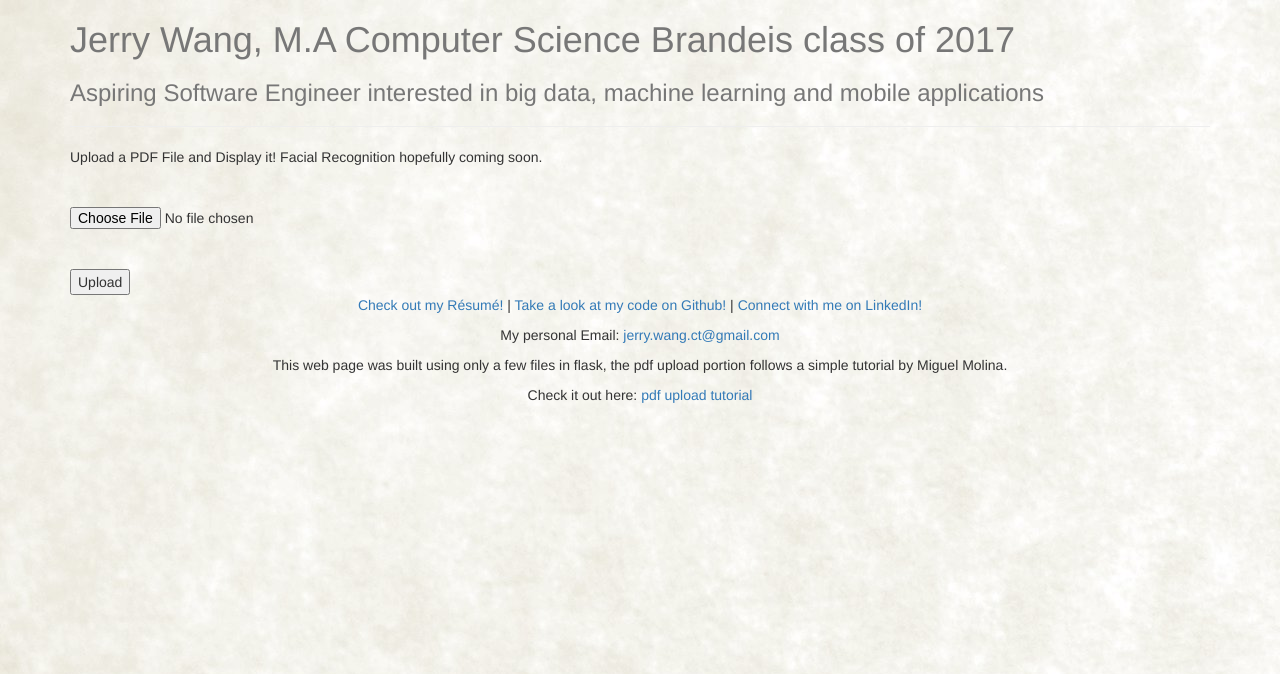
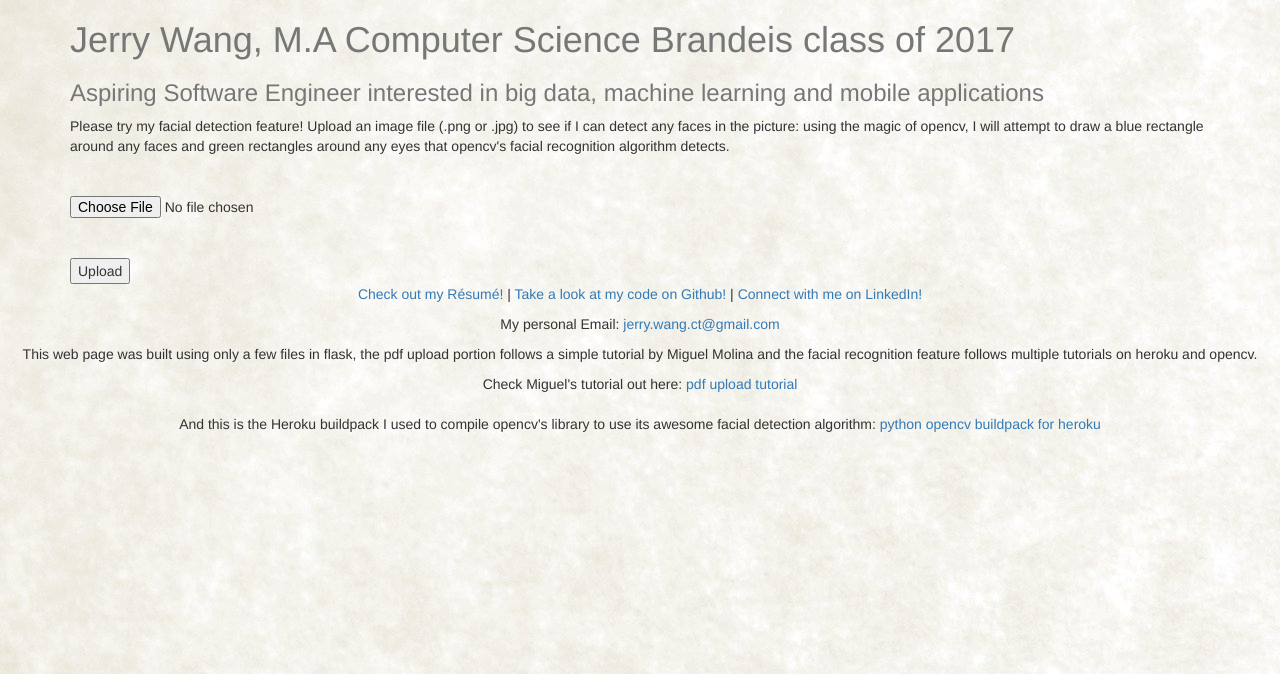
Before and after one commit to notimeleft/personalwebpage, a Flask app: page / in a window 1280 px wide. Shown: the top 674 px of the page. Run offline with Flask 2, Linux system fonts and the light colour scheme; some libraries are stand-ins or nearby versions.

Commit message:
nearly there...

```diff
--- a/templates/index.html
+++ b/templates/index.html
@@ -18,8 +18,8 @@
         <h1 class="text-muted">Jerry Wang, M.A Computer Science Brandeis class of 2017</h1>
         <h3 class="text-muted">Aspiring Software Engineer interested in big data, machine learning and mobile applications</h3>
       </div>
-      <hr/>
-      Upload a PDF File and Display it! Facial Recognition hopefully coming soon.
+
+      Please try my facial detection feature! Upload an image file (.png or .jpg) to see if I can detect any faces in the picture: using the magic of opencv, I will attempt to draw a blue rectangle around any faces and green rectangles around any eyes that opencv's facial recognition algorithm detects.
       <div>
       <br></br>
       <form action="upload" method="post" enctype="multipart/form-data">
@@ -53,12 +53,19 @@
 
 
     <p align="center">
-      This web page was built using only a few files in flask, the pdf upload portion follows a simple tutorial by Miguel Molina.
+      This web page was built using only a few files in flask, the pdf upload portion follows a simple tutorial by Miguel Molina and the facial recognition feature follows multiple tutorials on heroku and opencv.
     </p>
     <p align="center">
-      Check it out here:
+      Check Miguel's tutorial out here:
       <a href = http://code.runnable.com/UiPcaBXaxGNYAAAL/how-to-upload-a-file-to-the-server-in-flask-for-python> pdf upload tutorial</a>
+      <br>
+      </br>
+      And this is the Heroku buildpack I used to compile opencv's library to use its awesome facial detection algorithm:
+      <a href = https://github.com/kennethreitz/conda-buildpackhow-to-upload-a-file-to-the-server-in-flask-for-python> python opencv buildpack for heroku</a>
+
     </p>
+
+
 
   </body>
 </html>
```
